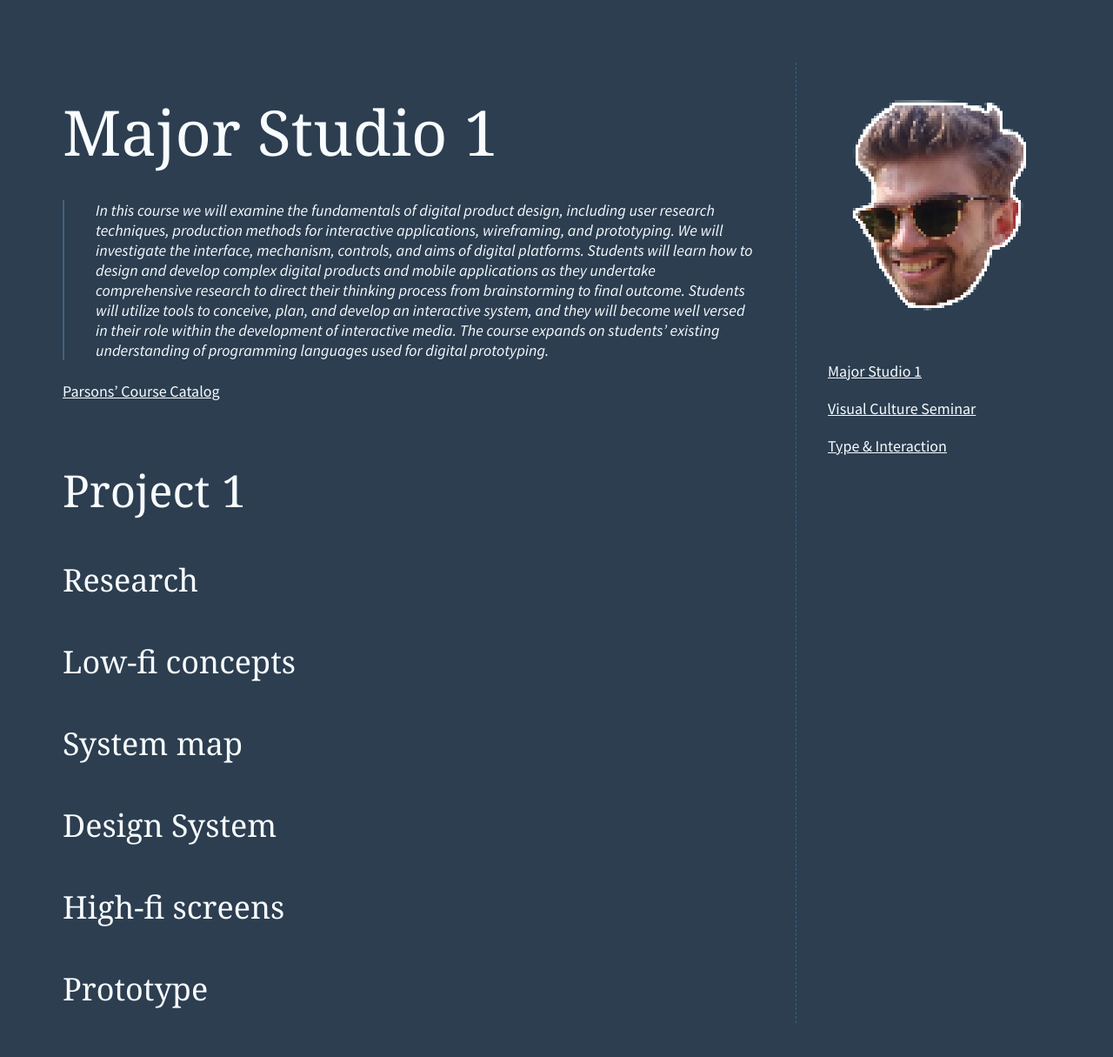
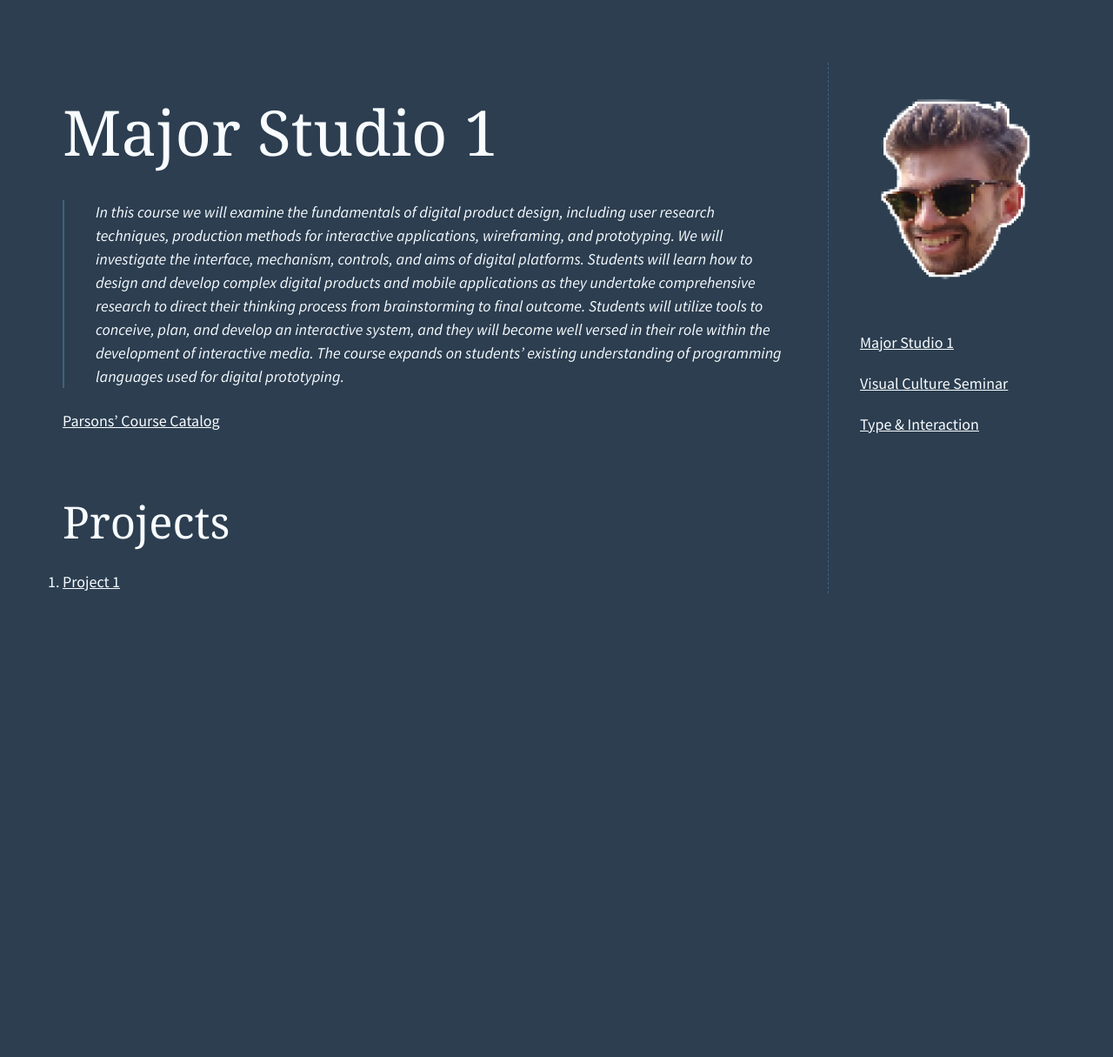
Before and after one commit to rijkvanzanten/rijks.website, a Jekyll site: the page built from _pages/major-studio-1/index.md, in a window 1280 px wide and 1248 px high. Shown: the top 1215 px of the window at 87% size. Built offline with Jekyll 4.4.1, drawn with Linux system fonts in a browser that asks for light colours; some web fonts are replaced.

```diff
--- a/_pages/major-studio-1/index.md
+++ b/_pages/major-studio-1/index.md
@@ -8,16 +8,6 @@ layout: page
 
 [Parsons' Course Catalog](https://courses.newschool.edu/courses/PMCD5101/)
 
-## Project 1
+## Projects
 
-### Research
-
-### Low-fi concepts
-
-### System map
-
-### Design System
-
-### High-fi screens
-
-### Prototype
+1. [Project 1](./project-1.html)
--- a/_sass/_base.scss
+++ b/_sass/_base.scss
@@ -2,6 +2,7 @@
   margin: 0;
   padding: 0;
   font-family: inherit;
+  box-sizing: border-box;
 }
 
 html {
@@ -19,3 +20,9 @@ body {
 img {
   max-width: 100%;
 }
+
+#content img {
+  padding: .6rem;
+  border: 1px dashed $white;
+  margin-top: 1.4rem;
+}
--- a/_sass/_layout.scss
+++ b/_sass/_layout.scss
@@ -1,12 +1,13 @@
 .wrapper {
   display: flex;
   padding: 4rem;
+  max-width: 1400px;
+  margin: 0 auto;
 }
 
 #content {
   padding-right: 2rem;
   padding-top: 2rem;
-  overflow: hidden;
   flex-grow: 1;
 
   @media screen and (max-width: 500px) {
@@ -30,6 +31,10 @@
     background-color: $dark-blue;
     transition: 300ms ease-out;
     transition-properties: transform, box-shadow;
+  }
+
+  @media screen and (min-width: 1400px) {
+    flex-basis: 320px;
   }
 }
 
--- a/_sass/_typography.scss
+++ b/_sass/_typography.scss
@@ -20,9 +20,12 @@
 
 html {
   font-family: "Source Sans Pro", -apple-system,BlinkMacSystemFont,"Segoe UI",Roboto,Oxygen-Sans,Ubuntu,Cantarell,"Helvetica Neue",sans-serif;
+  line-height: 1.5;
 }
 
-p { margin-bottom: 1.3em; }
+p {
+  margin-bottom: 1.3em;
+}
 
 h1, h2, h3, h4 {
   font-family: "Source Serif Pro", "Georgia", serif;
@@ -69,3 +72,16 @@ pre {
 a {
   color: currentColor;
 }
+
+.footnotes li:target {
+  position: relative;
+
+  &::before {
+    content: "";
+    position: absolute;
+    left: -50px;
+    height: 100%;
+    width: 2px;
+    background-color: $white;
+  }
+}
```
Also changed, not shown: _pages/major-studio-1/project-1.md (added, +67 -0 lines), assets/major-studio-1/problem-flow-irl.jpeg (added), assets/major-studio-1/problem-flow.png (added), 2 other files.
